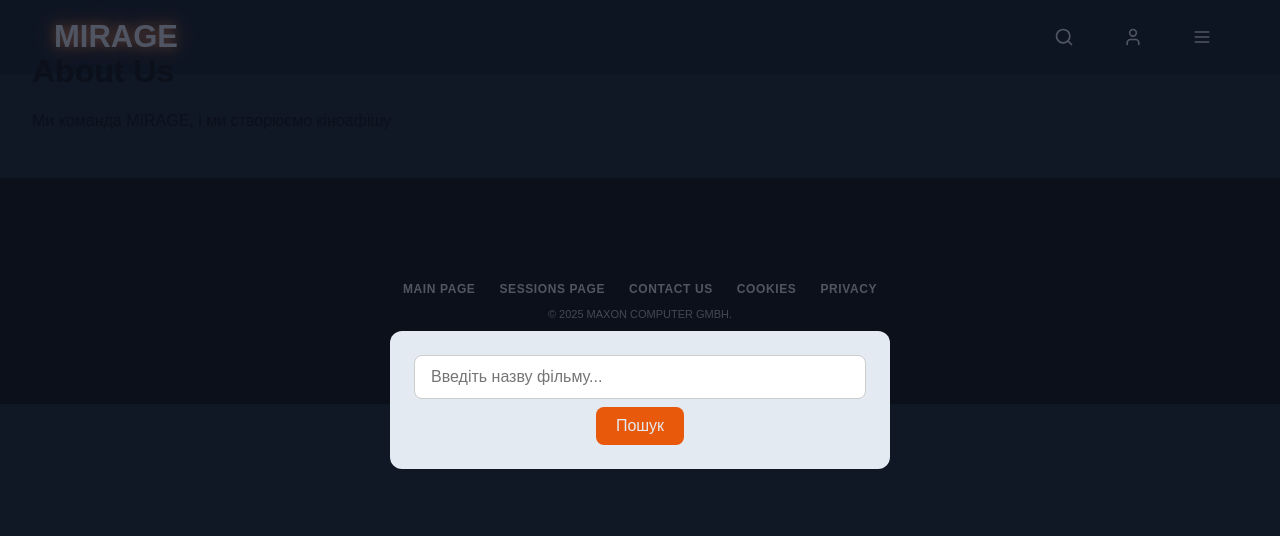
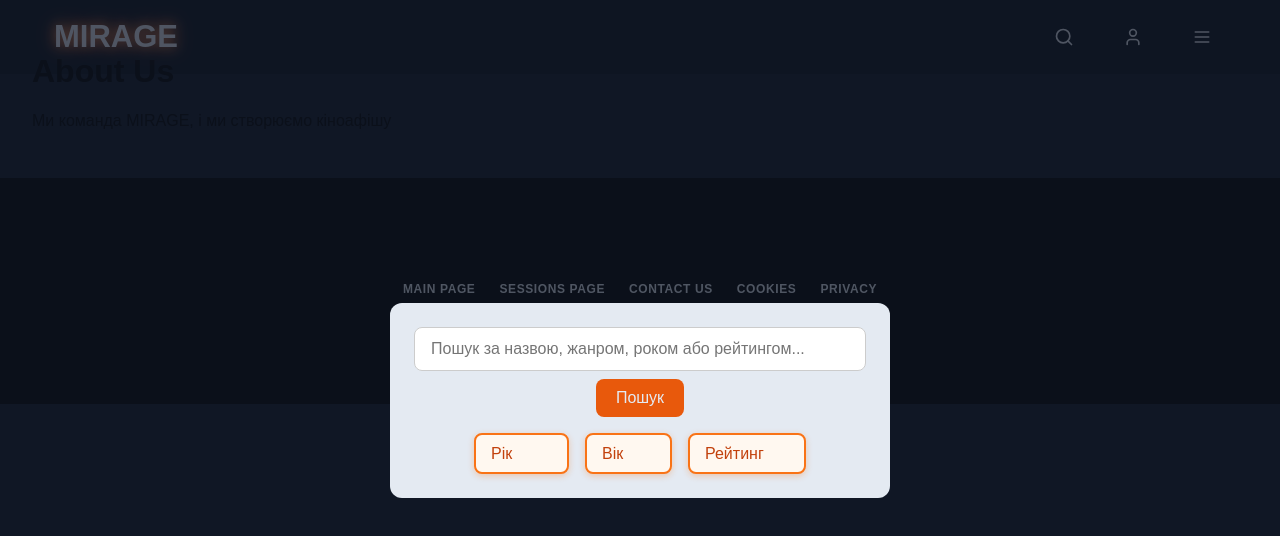
Before and after one commit to cjkjvf/SoftServe-Practice-team2, a React (Vite) app: page /about in a window 1280 px wide. Both pictures are taken after a click on the element 1064 px from the left and 37 px from the top of the page. Shown: the top 536 px of the page. Built offline with nearby package versions, Linux system fonts and the light colour scheme.

Commit message:
add filtering to search

```diff
--- a/src/components/SearchPopup.jsx
+++ b/src/components/SearchPopup.jsx
@@ -9,6 +9,11 @@ export default function SearchPopup({ isOpen, onClose }) {
   const [foundMovies, setFoundMovies] = useState([]);
   const [loading, setLoading] = useState(false);
   const [error, setError] = useState(null);
+
+  const [selectedYear, setSelectedYear] = useState("");
+  const [selectedAge, setSelectedAge] = useState("");
+  const [selectedRating, setSelectedRating] = useState("");
+
   const navigate = useNavigate();
 
   useEffect(() => {
@@ -16,11 +21,16 @@ export default function SearchPopup({ isOpen, onClose }) {
       setSearchTerm("");
       setFoundMovies([]);
       setError(null);
+      setSelectedYear("");
+      setSelectedAge("");
+      setSelectedRating("");
     }
   }, [isOpen]);
 
   const handleSearch = async () => {
-  if (!searchTerm.trim()) {
+    const query = searchTerm.trim().toLowerCase();
+
+    if (!query && !selectedYear && !selectedAge && !selectedRating) {
       setFoundMovies([]);
       setError(null);
       return;
@@ -30,11 +40,40 @@ export default function SearchPopup({ isOpen, onClose }) {
       setLoading(true);
       setError(null);
       const response = await axios.get("http://localhost:5000/api/movies");
+      const allMovies = response.data.movies || [];
 
-    const allMovies = response.data.movies || [];
-    const filteredMovies = allMovies.filter((movie) =>
-      movie.title.toLowerCase().includes(searchTerm.trim().toLowerCase())
-    );
+      const filteredMovies = allMovies.filter((movie) => {
+        const title = movie.title?.toLowerCase() || "";
+        const year = String(movie.details?.year || "");
+        const ratingRaw = movie.details?.rating || "";
+        const rating = parseFloat(ratingRaw);
+        const ageRestriction = (movie.details?.age_restriction || "").replace(/\s+/g, "");
+        const genres = movie.genres || []; // жанри (масив)
+
+        // Пошук за назвою
+        const matchTitle = query && title.includes(query);
+        // Пошук за роком
+        const matchYear = query && year.startsWith(query);
+        // Пошук за рейтингом (як число)
+        const matchRating =
+          query && !isNaN(query) && !isNaN(rating) && rating >= parseFloat(query);
+        // Пошук за жанром (перевіряємо чи query міститься у будь-якому жанрі)
+        const matchGenre = query && genres.some(g => g.toLowerCase().includes(query));
+
+        // Базова відповідність — якщо query порожній, або є співпадіння по одному з полів
+        const baseMatch = !query || matchTitle || matchYear || matchRating || matchGenre;
+
+        const yearFilter = selectedYear ? year === selectedYear : true;
+        const ageFilter = selectedAge
+          ? ageRestriction === selectedAge.replace(/\s+/g, "")
+          : true;
+        const ratingFilter = selectedRating
+          ? !isNaN(rating) && rating >= parseFloat(selectedRating)
+          : true;
+
+        return baseMatch && yearFilter && ageFilter && ratingFilter;
+      });
+
 
       setFoundMovies(filteredMovies);
     } catch (err) {
@@ -53,7 +92,7 @@ export default function SearchPopup({ isOpen, onClose }) {
 
   const handleMovieClick = (movieId) => {
     navigate(`/movies/${movieId}`);
-    onClose(); // Закриваємо попап після кліку
+    onClose();
   };
 
   if (!isOpen) return null;
@@ -63,7 +102,7 @@ export default function SearchPopup({ isOpen, onClose }) {
       <div className="popup-content" onClick={(e) => e.stopPropagation()}>
         <input
           type="text"
-          placeholder="Введіть назву фільму..."
+          placeholder="Пошук за назвою, жанром, роком або рейтингом..."
           value={searchTerm}
           onChange={(e) => setSearchTerm(e.target.value)}
           onKeyDown={handleKeyDown}
@@ -71,6 +110,42 @@ export default function SearchPopup({ isOpen, onClose }) {
         <button onClick={handleSearch} disabled={loading}>
           {loading ? "Пошук..." : "Пошук"}
         </button>
+
+        {/* Фільтри */}
+        <div className="filters">
+          <select
+            value={selectedYear}
+            onChange={(e) => setSelectedYear(e.target.value)}
+          >
+            <option value="">Рік</option>
+            <option value="2025">2025</option>
+            <option value="2024">2024</option>
+            <option value="2023">2023</option>
+          </select>
+
+          <select
+            value={selectedAge}
+            onChange={(e) => setSelectedAge(e.target.value)}
+          >
+            <option value="">Вік</option>
+            <option value="0+">0+</option>
+            <option value="6+">6+</option>
+            <option value="12+">12+</option>
+            <option value="16+">16+</option>
+            <option value="18+">18+</option>
+          </select>
+
+          <select
+            value={selectedRating}
+            onChange={(e) => setSelectedRating(e.target.value)}
+          >
+            <option value="">Рейтинг</option>
+            <option value="9">9+</option>
+            <option value="8">8+</option>
+            <option value="7">7+</option>
+            <option value="6">6+</option>
+          </select>
+        </div>
 
         {error && <p className="error-message">{error}</p>}
 
@@ -83,10 +158,7 @@ export default function SearchPopup({ isOpen, onClose }) {
                   onClick={() => handleMovieClick(movie._id)}
                   style={{ cursor: "pointer" }}
                 >
-                  <MovieCard
-                    movie={movie}
-                    customClass="search-movie-card"
-                  />
+                  <MovieCard movie={movie} customClass="search-movie-card" />
                 </div>
               ))}
             </div>
--- a/src/styles/SearchPopup.css
+++ b/src/styles/SearchPopup.css
@@ -43,7 +43,7 @@
     color: var(--color-light);
     border: none;
     padding: 10px 20px;
-    font-size:var(--text-size);
+    font-size: var(--text-size);
     border-radius: 8px;
     cursor: pointer;
     margin-top: 8px;
@@ -57,7 +57,15 @@
     margin-top: 16px;
     overflow-y: auto;
     flex-grow: 1;
+
+    -ms-overflow-style: none;
+    scrollbar-width: none;
 }
+
+.found-movies-scroll-wrapper::-webkit-scrollbar {
+    display: none;
+}
+
 
 .found-movies-container {
     display: flex;
@@ -77,7 +85,7 @@
     align-items: center;
     width: 100%;
     box-sizing: border-box;
-    color:var(--color-neutral);
+    color: var(--color-neutral);
 }
 
 .search-movie-card img {
@@ -92,97 +100,84 @@
     font-size: 18px;
     text-align: center;
 }
-.popup-overlay {
-    position: fixed;
-    top: 0;
-    left: 0;
-    width: 100vw;
-    height: 100vh;
-    background-color: rgba(17, 24, 38, 0.7);
-    display: flex;
-    justify-content: center;
-    align-items: center;
-    z-index: 9999;
-    padding: 20px;
-    box-sizing: border-box;
+
+.error-message {
+    color: red;
+    margin-top: 10px;
+    font-size: 14px;
 }
 
-.popup-content {
-    background-color: var(--color-light);
-    padding: 24px;
-    border-radius: 12px;
-    width: 90%;
-    max-width: 500px;
-    max-height: 80vh;
-    color: var(--color-bg);
+.search-header {
     display: flex;
-    flex-direction: column;
+    gap: 8px;
     align-items: center;
-    box-sizing: border-box;
-    overflow: auto;
+    margin-bottom: 10px;
   }
 
-.popup-content input[type="text"] {
-    width: 100%;
-    padding: 12px 16px;
-    border-radius: 8px;
-    border: 1px solid #ccc;
-    font-size: var(--text-size);
-    box-sizing: border-box;
-    outline: none;
+  .filter-toggle {
+    background: transparent;
+    border: none;
+    cursor: pointer;
+    padding: 4px;
   }
 
-.popup-content button {
-    background-color: var(--color-orange);
-    color: var(--color-light);
-    border: none;
-    padding: 10px 20px;
-    font-size:var(--text-size);
-    border-radius: 8px;
-    cursor: pointer;
-    margin-top: 8px;
-    align-self: center;
-    white-space: nowrap;
-    transition: background-color 0.3s ease;
+  .filters-wrapper {
+    display: flex;
+    gap: 10px;
+    margin-bottom: 10px;
+    flex-wrap: wrap;
+    justify-content: center;
   }
 
-.found-movies-scroll-wrapper {
-    width: 100%;
+  .filters-wrapper select {
+    padding: 6px 10px;
+    border-radius: 6px;
+    border: 1px solid #ccc;
+  }
+  .filters {
+    display: flex;
+    flex-direction: row;
+    gap: 16px;
+    flex-wrap: wrap;
+    justify-content: center;
     margin-top: 16px;
-    overflow-y: auto;
-    flex-grow: 1;
   }
 
-.found-movies-container {
-    display: flex;
-    flex-direction: column;
-    gap: 16px;
-    width: 100%;
-    padding-bottom: 8px;
-    box-sizing: border-box;
+  .filters select {
+    -webkit-appearance: none;
+    -moz-appearance: none;
+    appearance: none;
+    background-color: #fff8f0;
+    border: 2px solid #f97316;
+    color: #c2410c;
+    padding: 10px 40px 10px 15px;
+    border-radius: 8px;
+    font-size: 16px;
+    cursor: pointer;
+    box-shadow: 0 2px 6px rgba(249, 115, 22, 0.3);
+    background-repeat: no-repeat;
+    background-position: right 15px center;
+    background-size: 12px 8px;
+    transition: border-color 0.3s ease, box-shadow 0.3s ease;
   }
 
-.search-movie-card {
-    background-color: #222a45;
-    border-radius: 12px;
-    padding: 12px;
-    display: flex;
-    flex-direction: column;
-    align-items: center;
-    width: 100%;
-    box-sizing: border-box;
-    color:var(--color-neutral);
+  .filters select:focus {
+    outline: none;
+    border-color: #ea580c;
+    box-shadow: 0 0 8px #ea580c;
   }
 
-.search-movie-card img {
-    width: 100%;
-    border-radius: 8px;
-    object-fit: cover;
-    margin-bottom: 8px;
+
+  .filters select {
+    background-repeat: no-repeat;
+    background-position: right 15px center;
+    background-size: 12px 8px;
   }
 
-.search-movie-card h3 {
-    margin: 0;
-    font-size: 18px;
-    text-align: center;
+  @media (max-width: 480px) {
+    .filters select {
+      font-size: 14px;
+      min-width: 100px;
+      max-width: none;
     }
+  }
```
Lines whose indentation alone changed are shown as unchanged.
